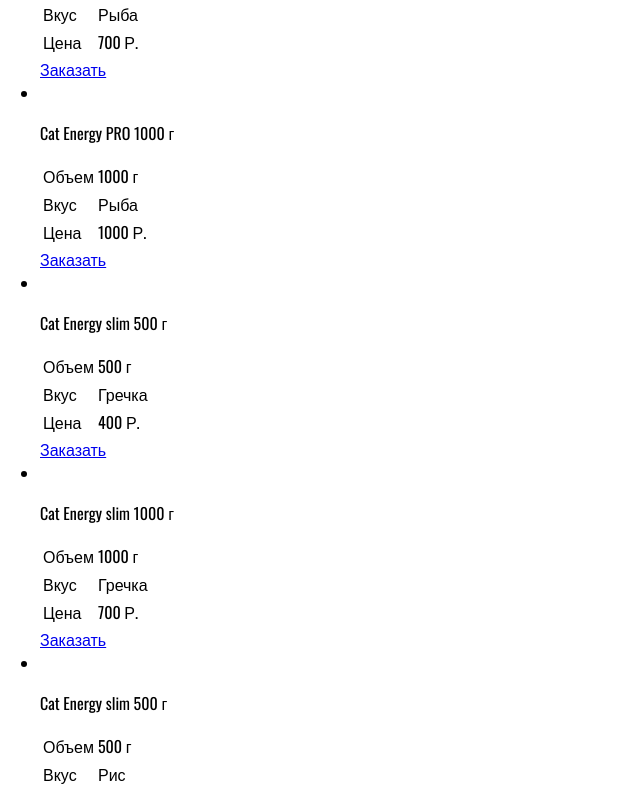
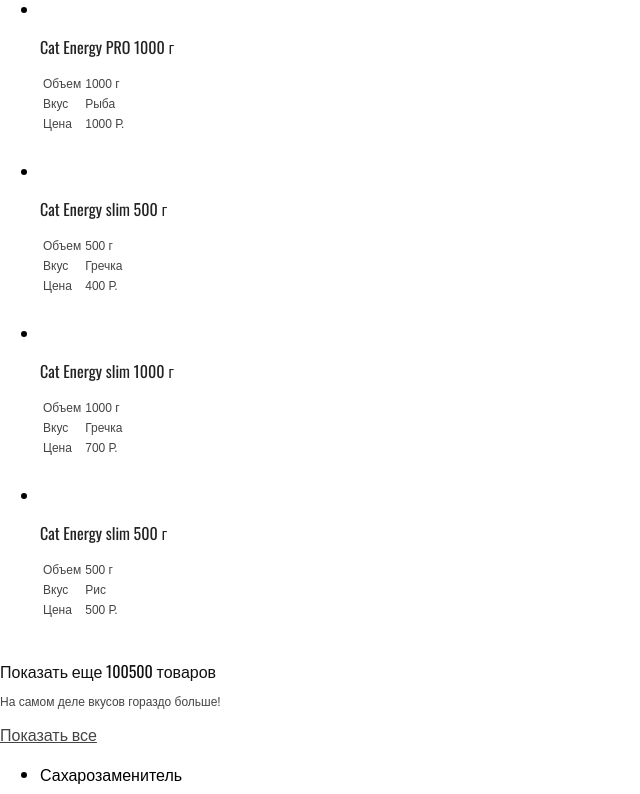
Before and after one commit to XpeNova/350451-cat-energy-20, a website: page source/catalog.html in a window 1280 px wide. Shown: the part 720-1514 px from the top of the page, without its empty margins (0-640 px from the left). Drawn offline with nearby package versions, Linux system fonts and the light colour scheme; files that its build step writes are made by us from their sources.

Commit message:
закончил модуль 3 часть 1

```diff
--- /dev/null
+++ b/source/sass/catalog.scss
@@ -0,0 +1,25 @@
+// font-weight: normal;
+// font-size: 14px;
+// line-height: 18px;
+// color: #444444;
+.catalog__item-name {
+  font-weight: normal;
+  font-size: 16px;
+  line-height: 20px;
+  color: var(--special_dark-grey-2);
+}
+
+.catalog__table {
+  font-family: Arial;
+  font-weight: normal;
+  font-size: 12px;
+  line-height: 16px;
+  color: var(--special_dark-grey);
+}
+
+.catalog__button {
+  font-weight: normal;
+  font-size: 16px;
+  line-height: 0px;
+  color: #ffffff;
+}
--- a/source/sass/programm-select.scss
+++ b/source/sass/programm-select.scss
@@ -1,25 +1,26 @@
 .programm-select {
-  background-color: #EEEEEE;
   background: url(../img/index-background-mobile@1x.jpg);
+  background-color: #eeeeee;
   background-repeat: no-repeat;
 }
+
 .programm-select__title {
   font-weight: normal;
   font-size: 36px;
   line-height: 36px;
-  color: #FFFFFF;
+  color: #ffffff;
 }
 
 .programm-select__text {
   font-weight: normal;
   font-size: 14px;
   line-height: 14px;
-  color: #FFFFFF;
+  color: #ffffff;
 }
 
 .programm-select__button {
   font-weight: normal;
   font-size: 14px;
   line-height: 18px;
-  color: #FFFFFF;
+  color: #ffffff;
 }
--- a/source/sass/style.scss
+++ b/source/sass/style.scss
@@ -1,19 +1,13 @@
-// font-family: Arial;
-// font-weight: normal;
-// font-size: 14px;
-// line-height: 18px;
-// color: #444444;
-// Начните писать стили здесь
 :root {
-  --basic_green: #68B738;
-  --basic_green-2: #5EAA2F;
-  --basic_grey: #F2F2F2;
-  --special_grey: #EBEBEB;
-  --special_grey-2: #CDCDCD;
+  --basic_green: #68b738;
+  --basic_green-2: #5eaa2f;
+  --basic_grey: #f2f2f2;
+  --special_grey: #ebebeb;
+  --special_grey-2: #cdcdcd;
   --special_grey-3: #666666;
   --special_dark-grey: #444444;
   --special_dark-grey-2: #222222;
-  --status_error: #FF8282;
+  --status_error: #ff8282;
 }
 
 @import "page__body.scss";
@@ -23,5 +17,6 @@
 @import "product.scss";
 @import "benefits.scss";
 @import "page-footer.scss";
-
 @import "page-main.scss";
+@import "catalog.scss";
+@import "view-all.scss";
--- /dev/null
+++ b/source/sass/view-all.scss
@@ -0,0 +1,21 @@
+.view-all__title {
+  font-weight: normal;
+  font-size: 16px;
+  line-height: 20px;
+  color: #111111;
+}
+
+.view-all__text {
+  font-family: Arial;
+  font-weight: normal;
+  font-size: 12px;
+  line-height: 16px;
+  color: var(--special_dark-grey);
+}
+
+.view-all__button {
+  font-weight: normal;
+  font-size: 16px;
+  line-height: 0px;
+  color: var(--special_dark-grey);
+}
```
Also changed, not shown: source/sass/product.scss (+1 -8 lines).
